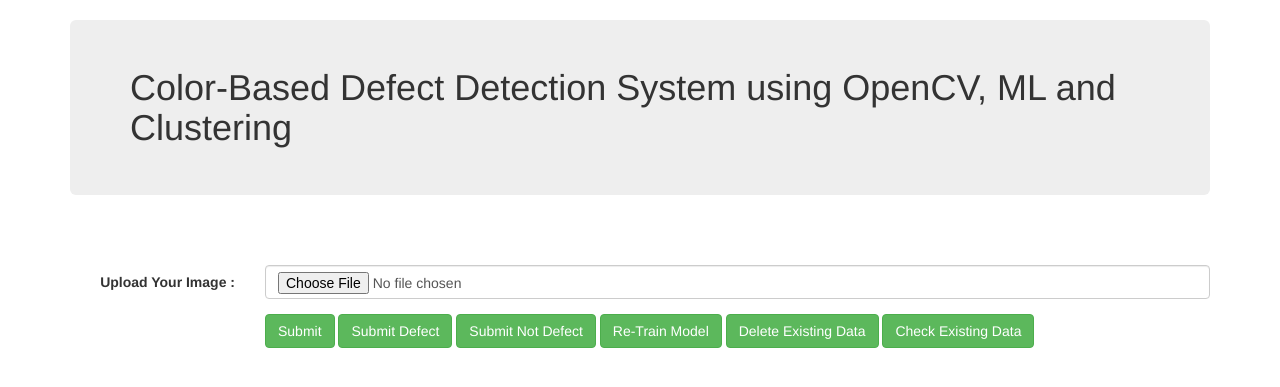
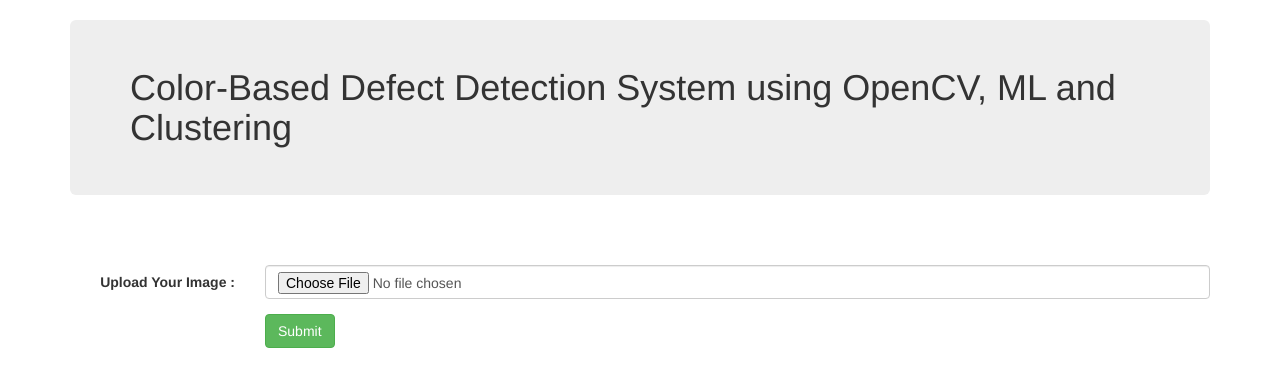
Before and after one commit to naidu970/mechanical-defects, a Flask app: page / in a window 1280 px wide. Shown: the top 387 px of the page. Run offline with Flask 2, Linux system fonts and the light colour scheme; some libraries are stand-ins or nearby versions.

Commit message:
Update index.html

```diff
--- a/templates/index.html
+++ b/templates/index.html
@@ -40,11 +40,11 @@ function openWin() {
       <div class="col-sm-offset-2 col-sm-10">
         <!-- Use buttons with type="button" to avoid immediate form submission -->
         <button type="button" class="btn btn-success" onclick="setAction('/submit')">Submit</button>
-        <button type="button" class="btn btn-success" onclick="setAction('/submitDefect')">Submit Defect</button>
+<!--         <button type="button" class="btn btn-success" onclick="setAction('/submitDefect')">Submit Defect</button>
         <button type="button" class="btn btn-success" onclick="setAction('/submitnotDefect')">Submit Not Defect</button>
 	      <button type="button" class="btn btn-success" onclick="setAction('/train')">Re-Train Model</button>
 	        <button type="button" class="btn btn-success" onclick="setAction('/del')">Delete Existing Data</button>
-	       <button type="button" class="btn btn-success" onclick="openWin()">Check Existing Data</button>
+	       <button type="button" class="btn btn-success" onclick="openWin()">Check Existing Data</button> -->
       </div>
     </div>
   </form>
```
